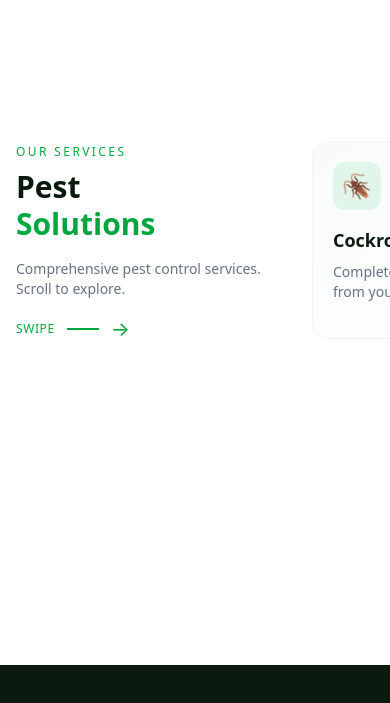
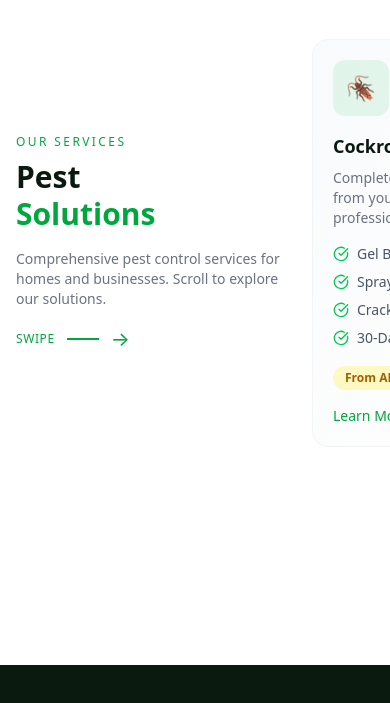
Before and after one commit to KINGTADJ/ff-pest-control, a Next.js app: page / in a window 390 px wide. Shown: the part 1023-1726 px from the top of the page. Built offline with nearby package versions, Linux system fonts and the light colour scheme.

Commit message:
Enhance service cards with more details, features list, and pricing

```diff
--- a/src/components/Services.tsx
+++ b/src/components/Services.tsx
@@ -5,25 +5,93 @@ import { gsap } from 'gsap';
 import { ScrollTrigger } from 'gsap/ScrollTrigger';
 import Link from 'next/link';
 import { motion } from 'framer-motion';
+import { CheckCircle, ArrowRight, Phone } from 'lucide-react';
+import { useLanguage } from '@/context/LanguageContext';
 
 gsap.registerPlugin(ScrollTrigger);
 
 const services = [
-  { num: '01', title: 'Cockroach Control', desc: 'Complete elimination of roaches from your property', icon: '🪳', slug: 'cockroach-control' },
-  { num: '02', title: 'Ant Treatment', desc: 'Professional ant colony elimination and prevention', icon: '🐜', slug: 'ant-treatment' },
-  { num: '03', title: 'Bed Bug Removal', desc: 'Thorough bed bug detection and extermination', icon: '🛏️', slug: 'bed-bug-removal' },
-  { num: '04', title: 'Rodent Control', desc: 'Safe and effective mouse and rat removal', icon: '🐀', slug: 'rodent-control' },
-  { num: '05', title: 'Termite Treatment', desc: 'Protect your property from termite damage', icon: '🏠', slug: 'termite-treatment' },
-  { num: '06', title: 'Mosquito Control', desc: 'Reduce mosquito populations around your home', icon: '🦟', slug: 'mosquito-control' },
+  {
+    num: '01',
+    title: 'Cockroach Control',
+    titleAr: 'مكافحة الصراصير',
+    desc: 'Complete elimination of roaches from your property using professional-grade treatments.',
+    descAr: 'القضاء التام على الصراصير باستخدام علاجات احترافية.',
+    icon: '🪳',
+    slug: 'cockroach-control',
+    features: ['Gel Bait Treatment', 'Spray Application', 'Crack & Crevice Treatment', '30-Day Guarantee'],
+    featuresAr: ['علاج الطُعم الهلامي', 'رش المبيدات', 'معالجة الشقوق', 'ضمان 30 يوم'],
+    price: 'From AED 150'
+  },
+  {
+    num: '02',
+    title: 'Ant Treatment',
+    titleAr: 'مكافحة النمل',
+    desc: 'Professional ant colony elimination with targeted treatments that stop infestations at the source.',
+    descAr: 'القضاء على مستعمرات النمل بعلاجات موجهة تقضي على المشكلة من جذورها.',
+    icon: '🐜',
+    slug: 'ant-treatment',
+    features: ['Colony Elimination', 'Barrier Protection', 'Indoor & Outdoor', 'Pet-Safe Options'],
+    featuresAr: ['القضاء على المستعمرة', 'حماية حاجزة', 'داخلي وخارجي', 'آمن للحيوانات'],
+    price: 'From AED 120'
+  },
+  {
+    num: '03',
+    title: 'Bed Bug Removal',
+    titleAr: 'إزالة بق الفراش',
+    desc: 'Thorough bed bug detection and complete extermination using heat and chemical treatments.',
+    descAr: 'كشف شامل لبق الفراش والقضاء الكامل عليه باستخدام المعالجة الحرارية والكيميائية.',
+    icon: '🛏️',
+    slug: 'bed-bug-removal',
+    features: ['Heat Treatment', 'Mattress Treatment', 'Full Room Service', 'Follow-up Inspection'],
+    featuresAr: ['معالجة حرارية', 'معالجة المراتب', 'خدمة كاملة للغرفة', 'فحص متابعة'],
+    price: 'From AED 300'
+  },
+  {
+    num: '04',
+    title: 'Rodent Control',
+    titleAr: 'مكافحة القوارض',
+    desc: 'Safe and effective mouse and rat removal with exclusion services to prevent re-entry.',
+    descAr: 'إزالة آمنة وفعالة للفئران والجرذان مع خدمات الإغلاق لمنع عودتها.',
+    icon: '🐀',
+    slug: 'rodent-control',
+    features: ['Trapping & Removal', 'Entry Point Sealing', 'Sanitation Service', 'Monitoring'],
+    featuresAr: ['الاصطياد والإزالة', 'إغلاق نقاط الدخول', 'خدمة التعقيم', 'المراقبة'],
+    price: 'From AED 200'
+  },
+  {
+    num: '05',
+    title: 'Termite Treatment',
+    titleAr: 'معالجة النمل الأبيض',
+    desc: 'Protect your property from costly termite damage with pre and post-construction solutions.',
+    descAr: 'احمِ ممتلكاتك من أضرار النمل الأبيض المكلفة بحلول ما قبل وبعد البناء.',
+    icon: '🏠',
+    slug: 'termite-treatment',
+    features: ['Soil Treatment', 'Wood Treatment', 'Baiting Systems', '5-Year Warranty'],
+    featuresAr: ['معالجة التربة', 'معالجة الخشب', 'أنظمة الطُعم', 'ضمان 5 سنوات'],
+    price: 'From AED 500'
+  },
+  {
+    num: '06',
+    title: 'Mosquito Control',
+    titleAr: 'مكافحة البعوض',
+    desc: 'Reduce mosquito populations and enjoy your outdoor spaces without the nuisance of bites.',
+    descAr: 'قلل من أعداد البعوض واستمتع بمساحاتك الخارجية بدون إزعاج اللدغات.',
+    icon: '🦟',
+    slug: 'mosquito-control',
+    features: ['Larvicide Treatment', 'Fogging Service', 'Breeding Site Removal', 'Monthly Plans'],
+    featuresAr: ['معالجة اليرقات', 'خدمة التضبيب', 'إزالة مواقع التكاثر', 'خطط شهرية'],
+    price: 'From AED 180'
+  },
 ];
 
 export default function Services() {
   const sectionRef = useRef<HTMLDivElement>(null);
   const containerRef = useRef<HTMLDivElement>(null);
+  const { language, isRTL } = useLanguage();
 
   useEffect(() => {
     const ctx = gsap.context(() => {
-      // Horizontal scroll for services
       const container = containerRef.current;
       if (!container) return;
 
@@ -40,7 +108,6 @@ export default function Services() {
         }
       });
 
-      // Staggered reveal for items
       gsap.fromTo('.service-card',
         { opacity: 0, y: 100, scale: 0.9 },
         {
@@ -62,29 +129,31 @@ export default function Services() {
   return (
     <section ref={sectionRef} id="services" className="relative bg-white overflow-hidden">
       <div className="h-screen flex items-center">
-        <div ref={containerRef} className="flex gap-4 md:gap-8 px-4 md:px-12 lg:px-24">
+        <div ref={containerRef} className={`flex gap-4 md:gap-6 px-4 md:px-12 lg:px-24 ${isRTL ? 'flex-row-reverse' : ''}`}>
 
           {/* Title Card */}
-          <div className="flex-shrink-0 w-[280px] sm:w-[350px] lg:w-[500px] flex flex-col justify-center pr-4 md:pr-12">
+          <div className={`flex-shrink-0 w-[280px] sm:w-[320px] lg:w-[400px] flex flex-col justify-center ${isRTL ? 'pl-4 md:pl-12 text-right' : 'pr-4 md:pr-12'}`}>
             <motion.p
               initial={{ opacity: 0, y: 20 }}
               whileInView={{ opacity: 1, y: 0 }}
               viewport={{ once: true }}
               className="text-green-600 text-xs md:text-sm tracking-[0.2em] uppercase mb-2 md:mb-4"
             >
-              Our Services
+              {language === 'ar' ? 'خدماتنا' : 'Our Services'}
             </motion.p>
-            <h2 className="text-3xl sm:text-4xl lg:text-6xl font-bold text-[#0a1a0f] leading-tight mb-4 md:mb-6">
-              Pest<br />
-              <span className="text-green-600">Solutions</span>
+            <h2 className="text-3xl sm:text-4xl lg:text-5xl font-bold text-[#0a1a0f] leading-tight mb-4 md:mb-6">
+              {language === 'ar' ? 'حلول' : 'Pest'}<br />
+              <span className="text-green-600">{language === 'ar' ? 'مكافحة الحشرات' : 'Solutions'}</span>
             </h2>
-            <p className="text-gray-500 text-sm md:text-lg mb-4 md:mb-8">
-              Comprehensive pest control services. Scroll to explore.
+            <p className="text-gray-500 text-sm md:text-base mb-4 md:mb-6">
+              {language === 'ar'
+                ? 'خدمات مكافحة حشرات شاملة. مرر للاستكشاف.'
+                : 'Comprehensive pest control services for homes and businesses. Scroll to explore our solutions.'}
             </p>
-            <div className="flex items-center gap-3 md:gap-4 text-green-600">
-              <span className="text-xs md:text-sm uppercase tracking-wider">Swipe</span>
+            <div className={`flex items-center gap-3 md:gap-4 text-green-600 ${isRTL ? 'flex-row-reverse' : ''}`}>
+              <span className="text-xs md:text-sm uppercase tracking-wider">{language === 'ar' ? 'مرر' : 'Swipe'}</span>
               <div className="w-8 md:w-12 h-[2px] bg-green-600" />
-              <span className="text-xl md:text-2xl">→</span>
+              <span className={`text-xl md:text-2xl ${isRTL ? 'rotate-180' : ''}`}>→</span>
             </div>
           </div>
 
@@ -92,37 +161,52 @@ export default function Services() {
           {services.map((service, index) => (
             <Link
               key={index}
-              href={`/services/${service.slug}`}
-              className="service-card flex-shrink-0 w-[260px] sm:w-[300px] lg:w-[400px] group block"
+              href={`/services`}
+              className="service-card flex-shrink-0 w-[280px] sm:w-[320px] lg:w-[380px] group block"
             >
               <motion.div
-                whileHover={{ y: -20 }}
+                whileHover={{ y: -10 }}
                 transition={{ type: 'spring', stiffness: 300 }}
               >
-                <div className="h-full p-5 md:p-8 lg:p-10 bg-gradient-to-br from-gray-50 to-white rounded-2xl md:rounded-3xl border border-gray-100 hover:border-green-500/30 hover:shadow-2xl transition-all duration-500 relative overflow-hidden">
+                <div className={`h-full p-5 md:p-6 lg:p-8 bg-gradient-to-br from-gray-50 to-white rounded-2xl md:rounded-3xl border border-gray-100 hover:border-green-500/30 hover:shadow-2xl transition-all duration-500 relative overflow-hidden ${isRTL ? 'text-right' : ''}`}>
 
                   {/* Number */}
-                  <div className="absolute top-4 md:top-6 right-4 md:right-6 text-5xl md:text-7xl font-bold text-gray-100 group-hover:text-green-500/10 transition-colors">
+                  <div className={`absolute top-4 md:top-6 text-5xl md:text-6xl font-bold text-gray-100 group-hover:text-green-500/10 transition-colors ${isRTL ? 'left-4 md:left-6' : 'right-4 md:right-6'}`}>
                     {service.num}
                   </div>
 
                   {/* Icon */}
-                  <div className="relative z-10 w-12 h-12 md:w-16 md:h-16 rounded-xl md:rounded-2xl bg-green-500/10 flex items-center justify-center text-2xl md:text-3xl mb-4 md:mb-8 group-hover:scale-110 group-hover:bg-green-500 transition-all duration-300">
+                  <div className="relative z-10 w-14 h-14 md:w-16 md:h-16 rounded-xl md:rounded-2xl bg-green-500/10 flex items-center justify-center text-2xl md:text-3xl mb-4 md:mb-5 group-hover:scale-110 group-hover:bg-green-500 transition-all duration-300">
                     {service.icon}
                   </div>
 
                   {/* Content */}
-                  <h3 className="relative z-10 text-lg md:text-2xl font-bold text-[#0a1a0f] mb-2 md:mb-4 group-hover:text-green-600 transition-colors">
-                    {service.title}
+                  <h3 className="relative z-10 text-lg md:text-xl font-bold text-[#0a1a0f] mb-2 group-hover:text-green-600 transition-colors">
+                    {language === 'ar' ? service.titleAr : service.title}
                   </h3>
-                  <p className="relative z-10 text-gray-500 text-sm md:text-base mb-4 md:mb-8">
-                    {service.desc}
+                  <p className="relative z-10 text-gray-500 text-sm mb-4">
+                    {language === 'ar' ? service.descAr : service.desc}
                   </p>
 
-                  {/* Learn More - hidden on mobile */}
-                  <div className="hidden md:flex relative z-10 items-center gap-2 text-green-600 font-medium opacity-0 group-hover:opacity-100 transition-opacity">
-                    <span>Learn More</span>
-                    <span className="group-hover:translate-x-2 transition-transform">→</span>
+                  {/* Features List */}
+                  <ul className="relative z-10 space-y-2 mb-4">
+                    {(language === 'ar' ? service.featuresAr : service.features).map((feature, i) => (
+                      <li key={i} className={`flex items-center gap-2 text-sm text-gray-600 ${isRTL ? 'flex-row-reverse' : ''}`}>
+                        <CheckCircle className="w-4 h-4 text-green-500 flex-shrink-0" />
+                        <span>{feature}</span>
+                      </li>
+                    ))}
+                  </ul>
+
+                  {/* Price Tag */}
+                  <div className="relative z-10 inline-block px-3 py-1 bg-yellow-100 text-yellow-700 text-xs font-bold rounded-full mb-4">
+                    {service.price}
+                  </div>
+
+                  {/* Learn More */}
+                  <div className={`relative z-10 flex items-center gap-2 text-green-600 font-medium text-sm group-hover:gap-3 transition-all ${isRTL ? 'flex-row-reverse' : ''}`}>
+                    <span>{language === 'ar' ? 'اعرف المزيد' : 'Learn More'}</span>
+                    <ArrowRight className={`w-4 h-4 ${isRTL ? 'rotate-180' : ''}`} />
                   </div>
 
                   {/* Hover Glow */}
@@ -133,21 +217,38 @@ export default function Services() {
           ))}
 
           {/* CTA Card */}
-          <div className="flex-shrink-0 w-[260px] sm:w-[300px] lg:w-[400px] flex items-center">
-            <div className="w-full p-5 md:p-8 lg:p-10 bg-gradient-to-br from-green-600 to-green-700 rounded-2xl md:rounded-3xl text-white relative overflow-hidden">
+          <div className="flex-shrink-0 w-[280px] sm:w-[320px] lg:w-[380px] flex items-center">
+            <div className={`w-full p-5 md:p-6 lg:p-8 bg-gradient-to-br from-green-600 to-green-700 rounded-2xl md:rounded-3xl text-white relative overflow-hidden ${isRTL ? 'text-right' : ''}`}>
               <div className="absolute top-0 right-0 w-40 h-40 bg-yellow-400/20 rounded-full blur-2xl" />
-              <h3 className="relative z-10 text-xl md:text-3xl font-bold mb-3 md:mb-4">
-                Need Emergency Service?
+              <div className="text-4xl mb-4">🚨</div>
+              <h3 className="relative z-10 text-xl md:text-2xl font-bold mb-3">
+                {language === 'ar' ? 'تحتاج خدمة طوارئ؟' : 'Need Emergency Service?'}
               </h3>
-              <p className="relative z-10 text-white/80 text-sm md:text-base mb-4 md:mb-8">
-                We're available 24/7 for urgent pest problems.
+              <p className="relative z-10 text-white/80 text-sm mb-4">
+                {language === 'ar'
+                  ? 'متاحون على مدار الساعة لمشاكل الحشرات العاجلة. اتصل الآن للاستجابة الفورية.'
+                  : "We're available 24/7 for urgent pest problems. Call now for immediate response."}
               </p>
+              <ul className="relative z-10 space-y-2 mb-6">
+                <li className={`flex items-center gap-2 text-white/90 text-sm ${isRTL ? 'flex-row-reverse' : ''}`}>
+                  <CheckCircle className="w-4 h-4 text-yellow-400" />
+                  {language === 'ar' ? 'خدمة طوارئ 24/7' : '24/7 Emergency Service'}
+                </li>
+                <li className={`flex items-center gap-2 text-white/90 text-sm ${isRTL ? 'flex-row-reverse' : ''}`}>
+                  <CheckCircle className="w-4 h-4 text-yellow-400" />
+                  {language === 'ar' ? 'استجابة سريعة' : 'Fast Response Time'}
+                </li>
+                <li className={`flex items-center gap-2 text-white/90 text-sm ${isRTL ? 'flex-row-reverse' : ''}`}>
+                  <CheckCircle className="w-4 h-4 text-yellow-400" />
+                  {language === 'ar' ? 'فنيون محترفون' : 'Professional Technicians'}
+                </li>
+              </ul>
               <a
                 href="tel:+971564999912"
-                className="relative z-10 inline-flex items-center gap-2 px-5 py-2.5 md:px-8 md:py-4 bg-yellow-500 text-black font-bold text-sm md:text-base rounded-full hover:bg-yellow-400 transition-colors"
+                className={`relative z-10 inline-flex items-center gap-2 px-5 py-3 bg-yellow-500 text-black font-bold text-sm rounded-full hover:bg-yellow-400 transition-colors ${isRTL ? 'flex-row-reverse' : ''}`}
               >
-                <span>Call Now</span>
-                <span>→</span>
+                <Phone className="w-4 h-4" />
+                <span>{language === 'ar' ? 'اتصل الآن' : 'Call Now'}</span>
               </a>
             </div>
           </div>
```
